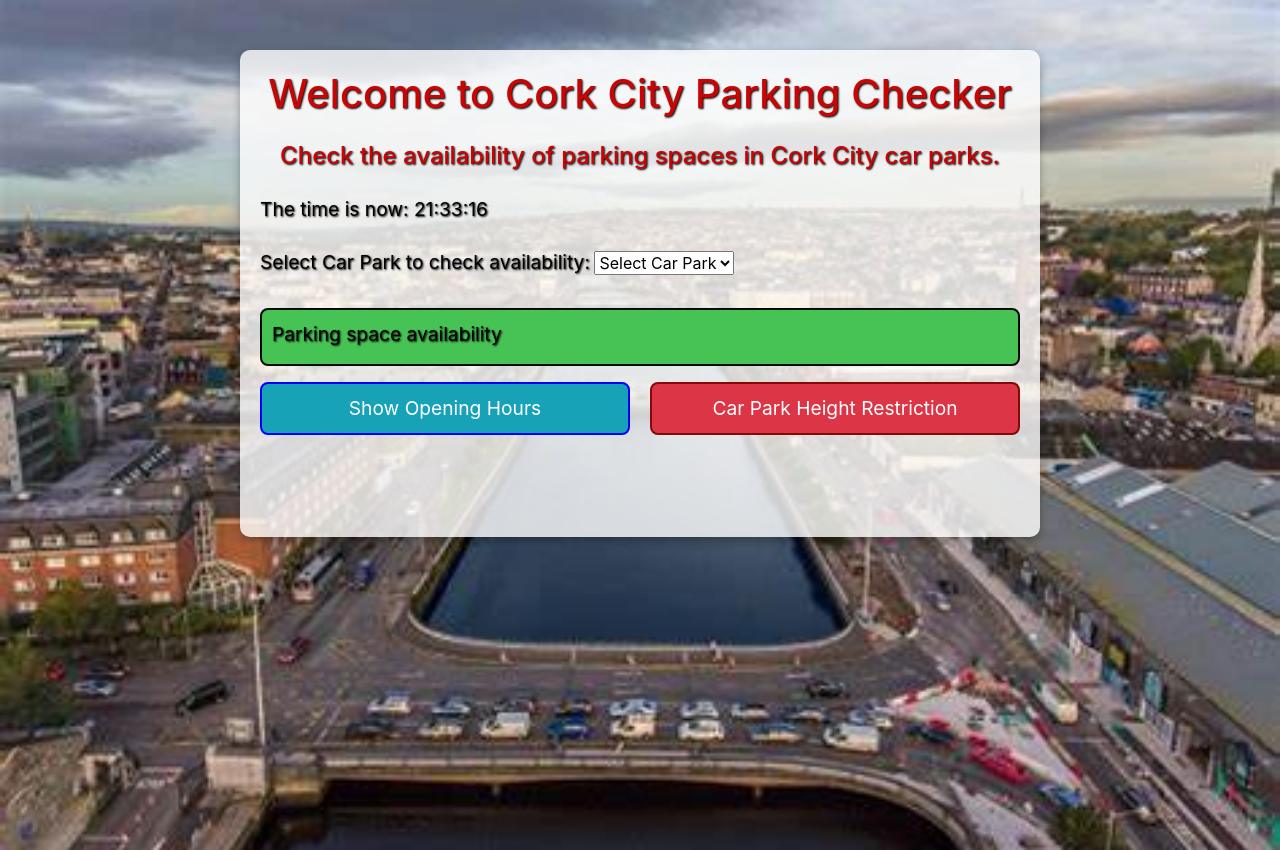
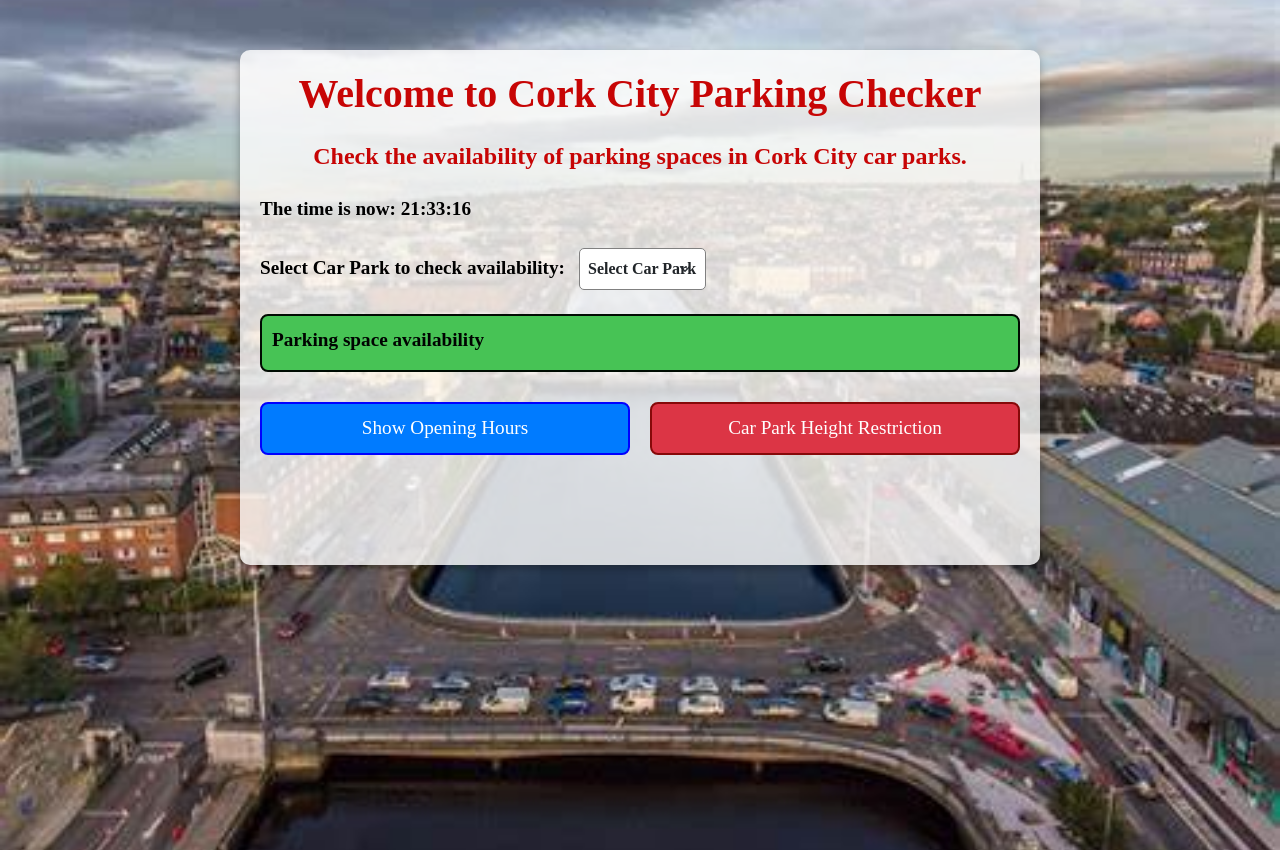
Before and after one commit to Laura6826/WSAA-project, a Flask app: page / in a window 1280 px wide. Run offline with Flask 3, Linux system fonts and the light colour scheme; data that the repository does not hold is empty; some libraries are stand-ins or nearby versions.

Commit message:
Added style.css

```diff
--- /dev/null
+++ b/static/css/style.css
@@ -0,0 +1,132 @@
+/* WSAA-project: Web Services and Applications.
+   REST-SERVER for car-park space availability in Cork City.
+   Author: Laura Lyons */
+
+/* General Reset */
+body {
+    background-image: url('/static/images/cork_city.jpg');
+    background-size: cover;
+    background-position: center;
+    background-repeat: no-repeat;
+    height: 100vh; /* Ensures the background covers the full viewport height */
+    margin: 0; /* Removes default margin */
+}
+
+
+/* General Button Styles */
+button {
+    width: 100%;
+    font-size: 1.2rem;
+    font-weight: bold;
+    padding: 10px 20px;
+    margin-bottom: 20px; /* Adds space between buttons */
+    border-radius: 5px;
+    cursor: pointer;
+    text-align: center;
+    border: 2px solid transparent; /* Default border style */
+}
+
+/* Specific Styles for Show Opening Hours Button */
+#toggleOpeningHoursBtn {
+    background-color: #007bff; /* Blue background */
+    color: white; /* White text */
+    border-color: #007bff; /* Blue border */
+}
+
+/* Specific Styles for Height Restriction Button */
+#toggleHeightRestrictionBtn {
+    background-color: #dc3545; /* Red background */
+    color: white; /* White text */
+    border-color: #dc3545; /* Red border */
+}
+/* Specific Styles for Check Free Spaces Button */
+#checkFreeSpaces {
+    font-weight: bold;
+    margin-bottom: 30px; /* Adds a gap below the parking space availability section */
+    background-color: rgb(71, 195, 85);
+    border: 2px solid rgb(0, 12, 2);
+    border-radius: 8px;
+    padding: 15px;
+}
+
+/* Dropdown and Label Container */
+#carParkDropdown {
+    display: inline-block; /* Ensures dropdown stays inline with the label */
+    width: auto; /* Removes excessive width */
+    padding: 8px;
+    font-size: 1rem; /* Reduces font size */
+    font-weight: bold;
+    border: 1px solid gray;
+    border-radius: 5px;
+    margin-left: 10px; /* Adds space between the label and dropdown */
+}
+
+/* Label Style */
+label {
+    display: inline-block;
+    font-weight: bold;
+    font-size: 1.2rem;
+    color: black;
+}
+
+/* Flexbox Container */
+.flex-container {
+    display: flex;
+    gap: 20px;
+    margin-bottom: 50px; /* Adds more space between buttons and content */
+}
+
+/* Alerts */
+.alert {
+    border-radius: 8px;
+    font-size: 1.2rem;
+    font-weight: bold;
+    margin-top: 20px;
+}
+
+/* Parking space availability */
+#checkFreeSpaces {
+    background-color: rgb(71, 195, 85);
+    border: 2px solid rgb(0, 12, 2);
+    padding: 15px;
+}
+
+/* Ensure Background Display */
+html, body {
+    height: 100%; /* Ensures background covers viewport */
+}
+
+/* Content container styling */
+.content {
+    background: rgba(255, 255, 255, 0.8); /* Semi-transparent white background */
+    border-radius: 10px;
+    padding: 20px;
+    max-width: 800px;
+    margin: 50px auto; /* Centers the container */
+    box-shadow: 0px 4px 8px rgba(0, 0, 0, 0.3); /* Adds subtle shadow for depth */
+}
+
+/* Ensures all child elements inside .content are styled correctly */
+.content h1, .content h4 {
+    font-weight: bold;
+    color: rgb(199, 5, 5); /* Matches the design */
+    text-align: center;
+    margin-bottom: 20px;
+}
+
+#currentTimeDisplay {
+    font-size: 1.2rem;
+    color: black;
+    font-weight: bold; /* Keep it bold */
+    margin-bottom: 20px; /* Adds spacing below */
+}
+
+/* Reset body font to Bootstrap's default font-family */
+body {
+    font-family: "system-ui, -apple-system, 'Segoe UI', Roboto, 'Helvetica Neue', Arial, sans-serif";
+}
+
+/* Ensure other elements inherit the Bootstrap default font */
+h1, h4, label, span, button, .form-label, .alert {
+    font-family: inherit;
+}
--- a/templates/parking_checker.html
+++ b/templates/parking_checker.html
@@ -1,38 +1,13 @@
+<!-- WSAA-project: Web Services and Applications.
+     REST-SERVER for car-park space availability in Cork City.
+     Author: Laura Lyons -->
+
 <!DOCTYPE html>
 <html lang="en">
 <head>
-    <meta charset="UTF-8">
-    <meta name="viewport" content="width=device-width, initial-scale=1.0">
-    <title>Cork City Parking Checker</title>
-
-    <!-- Bootstrap CSS -->
-     <link href="https://stackpath.bootstrapcdn.com/bootstrap/4.5.2/css/bootstrap.min.css" rel="stylesheet">
-    <style>
-        body {
-            background-image: url('static/cork_city.jpg');
-            background-size: cover;
-            background-position: center;
-            background-repeat: no-repeat; /* Prevents repetition */
-            height: 100vh; /* Ensures the background covers the viewport height */
-            margin: 0; /* Removes any default margin that might affect layout */
-            color: white;
-            text-shadow: 1px 1px 2px black;
-        }
-        header {
-            background: rgba(0, 0, 0, 0.5); /* Semi-transparent background for better contrast */
-            padding: 20px;
-            text-align: center;
-            border-radius: 5px;
-        }
-        .content {
-            background: rgba(255, 255, 255, 0.8);
-            border-radius: 10px;
-            padding: 20px;
-            max-width: 800px;
-            margin: 50px auto;
-            box-shadow: 0px 4px 8px rgba(0, 0, 0, 0.3);
-        }
-    </style>
+        <!-- Bootstrap JS -->
+    <link href="https://cdn.jsdelivr.net/npm/bootstrap@5.3.0-alpha1/dist/css/bootstrap.min.css" rel="stylesheet" integrity="sha384-KyZXEAg3QhqLMpG8r+Knujsl5/5hb7t8lJAYzdiE+U4p6v7zSTz3AYi3QqZ9ko4l" crossorigin="anonymous">
+    <link rel="stylesheet" href="{{ url_for('static', filename='css/style.css') }}">
 </head>
 <body>
     <div class="content">
@@ -87,10 +62,6 @@
         </div>
     </div>
 </div>
-
-
-    <!-- Bootstrap JS -->
-    <script src="https://cdn.jsdelivr.net/npm/bootstrap@5.3.0-alpha3/dist/js/bootstrap.bundle.min.js"></script>
     <script>
 
         // Car park details including height restrictions and schedules
```
Also changed, not shown: README.md, js/heightCheck.js (renamed from static/js/heightCheck.js), js/heightRestrictions.js (renamed from static/js/heightRestrictions.js), js/parkingDetails.js (renamed from static/js/parkingDetails.js), js/scheduleHandler.js (renamed from static/js/scheduleHandler.js), static/images/cork_city.jpg (renamed from static/cork_city.jpg).
